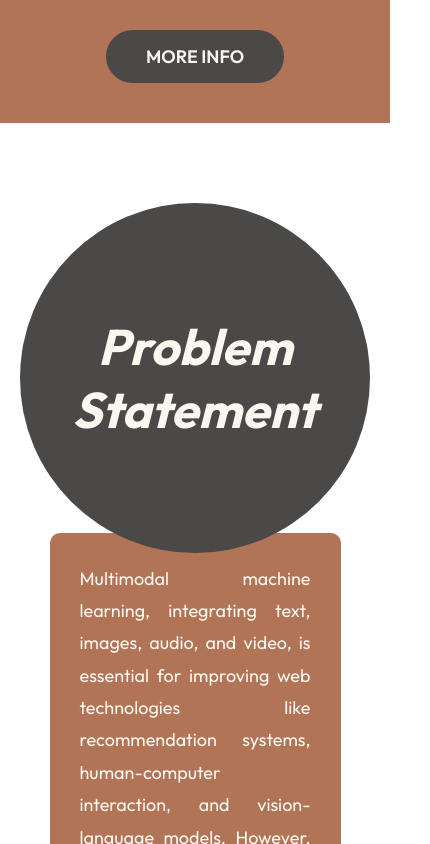
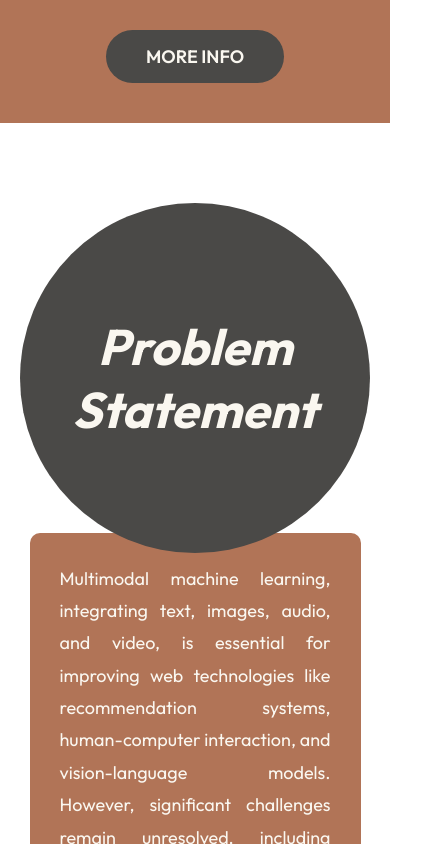
Before and after one commit to mepripri/MultimodalSurvey, a React (Create React App) app: page / in a window 390 px wide. Shown: the part 920-1764 px from the top of the page, 430 px wide, since content can reach past the window. Built offline with nearby package versions, Linux system fonts and the light colour scheme.

Commit message:
second commit 2

```diff
--- a/src/components/AboutUS/AboutUs.css
+++ b/src/components/AboutUS/AboutUs.css
@@ -97,8 +97,8 @@
   }
 
   .flip-card {
-    width: 400px;
-    height: 400px;
+    width: 80%;
+    height: 450px;
   }
 
   .member-name {
--- a/src/components/ProbStmt/ProbStmt.css
+++ b/src/components/ProbStmt/ProbStmt.css
@@ -46,7 +46,7 @@
     flex-direction: column;
     justify-content: center;
     align-items: center;
-    padding: 80px 30px;
+    padding: 80px 10px;
   }
 
   .circle {
```
